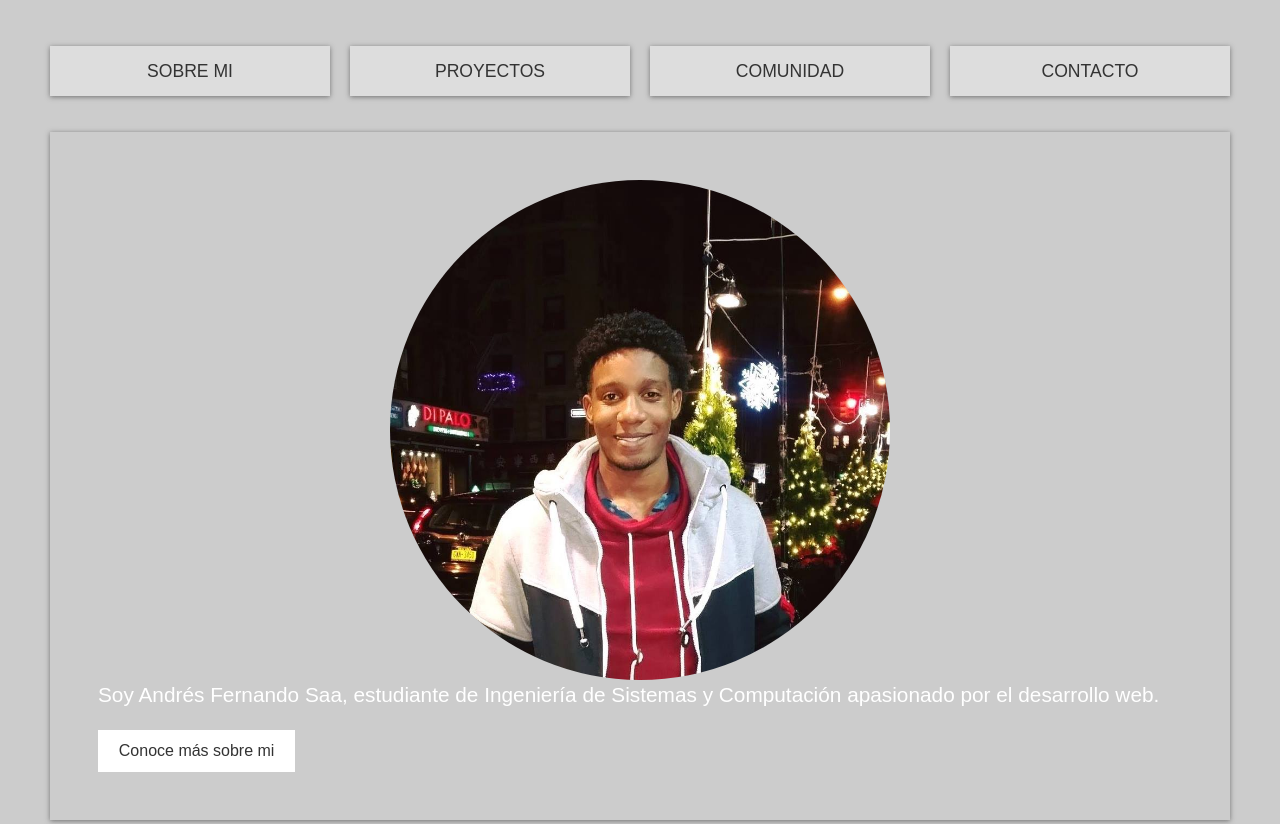
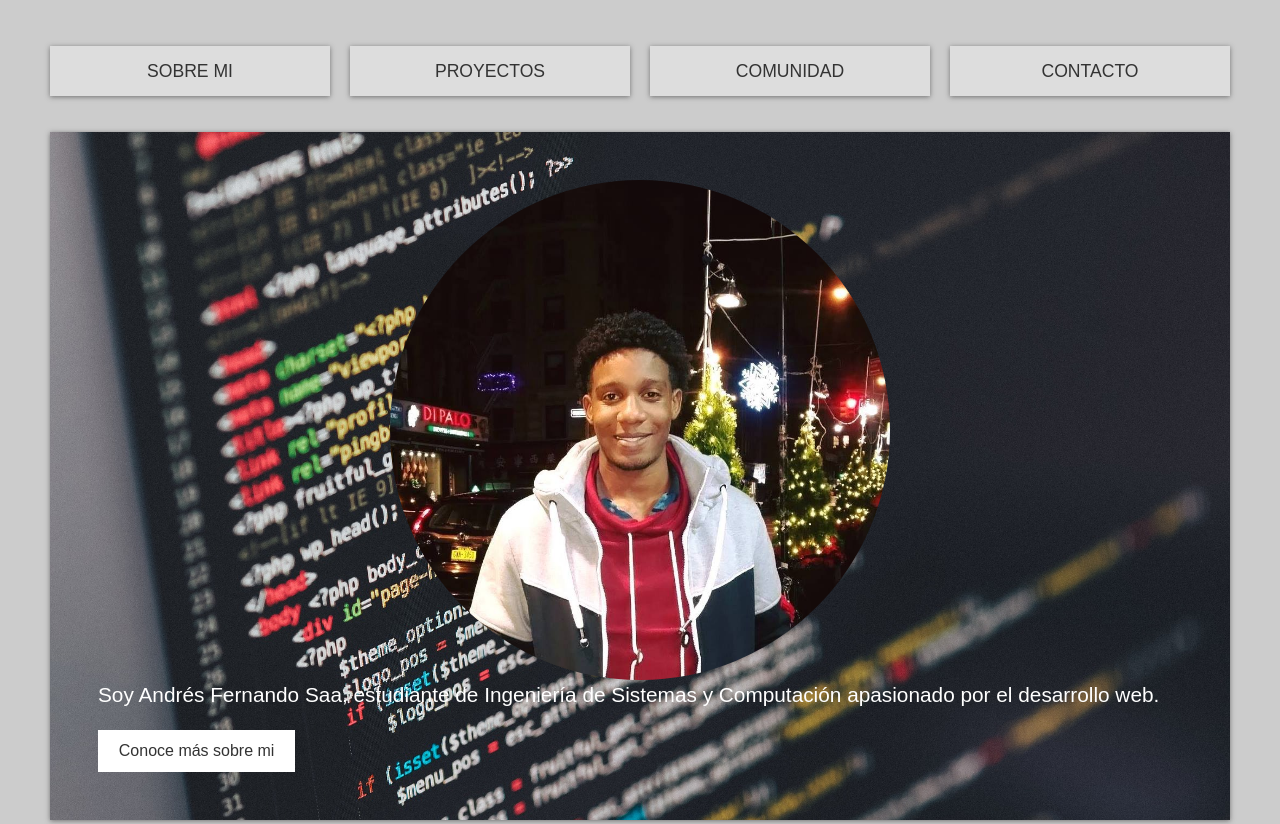
Before and after one commit to afsaa/Portafolio, a plain HTML site: page index.html in a window 1280 px wide. Shown: the top 824 px of the page. Drawn offline with Linux system fonts and the light colour scheme.

Commit message:
Cambio de imagen de fondo de la sección principal.

```diff
--- a/style.css
+++ b/style.css
@@ -107,7 +107,8 @@ img {
   grid-area: showcase;
   min-height: 400px;
   padding: 3rem;
-  background-image: url(img/showcase.jpeg);
+  background-image: url(img/showcase.jpg);
+  background-size: cover;
   display: flex;
   flex-direction: column;
   align-items: start;
```
Also changed, not shown: img/showcase.jpg (added).
